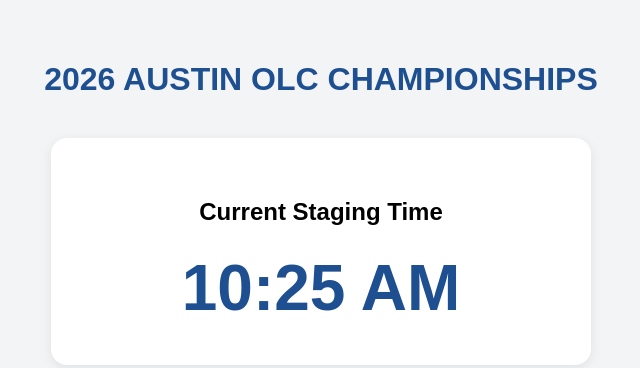
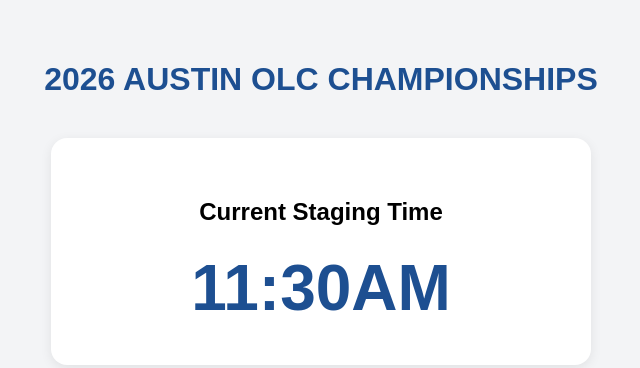
Before and after one commit to ABAadmin/tournament-staging-time, a plain HTML site: page index.html in a window 1280 px wide. Shown: the whole page, without its empty margins (319-959 px from the left). Drawn offline with Linux system fonts and the light colour scheme.

Commit message:
Update index.html

```diff
--- a/index.html
+++ b/index.html
@@ -53,7 +53,7 @@
 
   <script>
     // CHANGE ONLY THIS LINE
-    const stagingTime = "10:25 AM";
+    const stagingTime = "11:30AM";
 
     document.getElementById("stagingTime").textContent =
       stagingTime;
```
